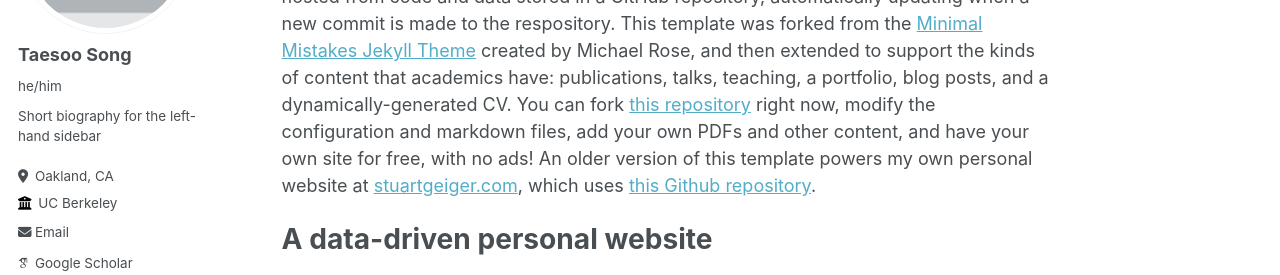
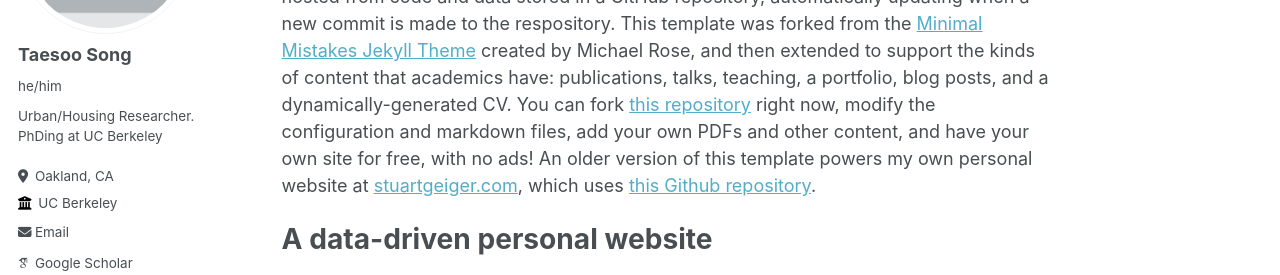
Before and after one commit to taesoosong/taesoosong.github.io, a Jekyll site: the page built from _pages/about.md, in a window 1280 px wide. Shown: the part 247-522 px from the top of the page. Built offline with Jekyll 4.4.1, drawn with Linux system fonts in a browser that asks for light colours; some web fonts are replaced.

Commit message:
Update _config.yml

```diff
--- a/_config.yml
+++ b/_config.yml
@@ -24,7 +24,7 @@ author:
   avatar           : "profile.png"
   name             : "Taesoo Song"
   pronouns         : he/him
-  bio              : "Short biography for the left-hand sidebar"
+  bio              : "Urban/Housing Researcher. PhDing at UC Berkeley"
   location         : "Oakland, CA"
   employer         : "UC Berkeley"
   uri              : # URL
```
